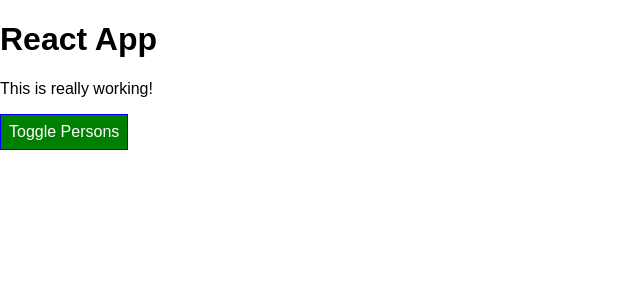
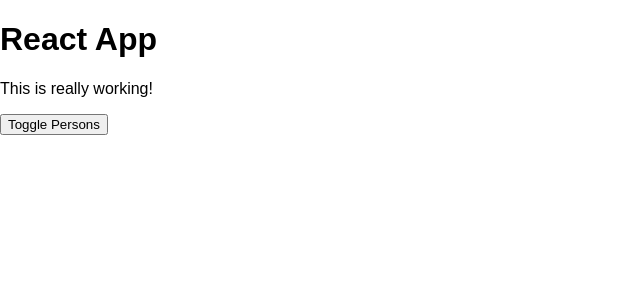
Before and after one commit to pchelka84/react-app-list-of-people, a React app: page / in a window 1280 px wide. Shown: the top 300 px of the page, without its empty margins (0-640 px from the left). Built offline with nearby package versions, Linux system fonts and the light colour scheme.

Commit message:
Adding pseudo selectors with CSS Modules

```diff
--- a/src/App.css
+++ b/src/App.css
@@ -9,3 +9,26 @@
 .bold {
   font-weight: bold;
 }
+
+.App button {
+  border: 1px solid blue;
+  padding: 16px;
+  background-color: green;
+  font-family: "inherit";
+  color: white;
+}
+
+.App button:hover {
+  background-color: lightgreen;
+  color: black;
+  cursor: pointer;
+}
+
+.App button.Red {
+  background-color: red;
+}
+
+.App button.Red:hover {
+  background-color: salmon;
+  color: black;
+}
--- a/src/App.js
+++ b/src/App.js
@@ -48,16 +48,8 @@
   };
 
   render() {
-    const style = {
-      backgroundColor: "green",
-      color: "white",
-      font: "inherit",
-      border: "1px solid blue",
-      padding: "8px",
-      cursor: "pointer"
-    };
-
     let persons = null;
+    let btnClass = "";
 
     if (this.state.showPersons) {
       persons = (
@@ -75,8 +67,7 @@
           })}
         </div>
       );
-
-      style.backgroundColor = "red";
+      btnClass = classes.Red;
     }
 
     // let assignedClasses=['red', 'bold'].join(' ') // 'red bold'
@@ -94,7 +85,7 @@
         <h1>React App</h1>
         <p className={assignedClasses.join(" ")}>This is really working!</p>
 
-        <button style={style} onClick={this.togglePerosonsHandler}>
+        <button className={btnClass} onClick={this.togglePerosonsHandler}>
           Toggle Persons
         </button>
 
```
